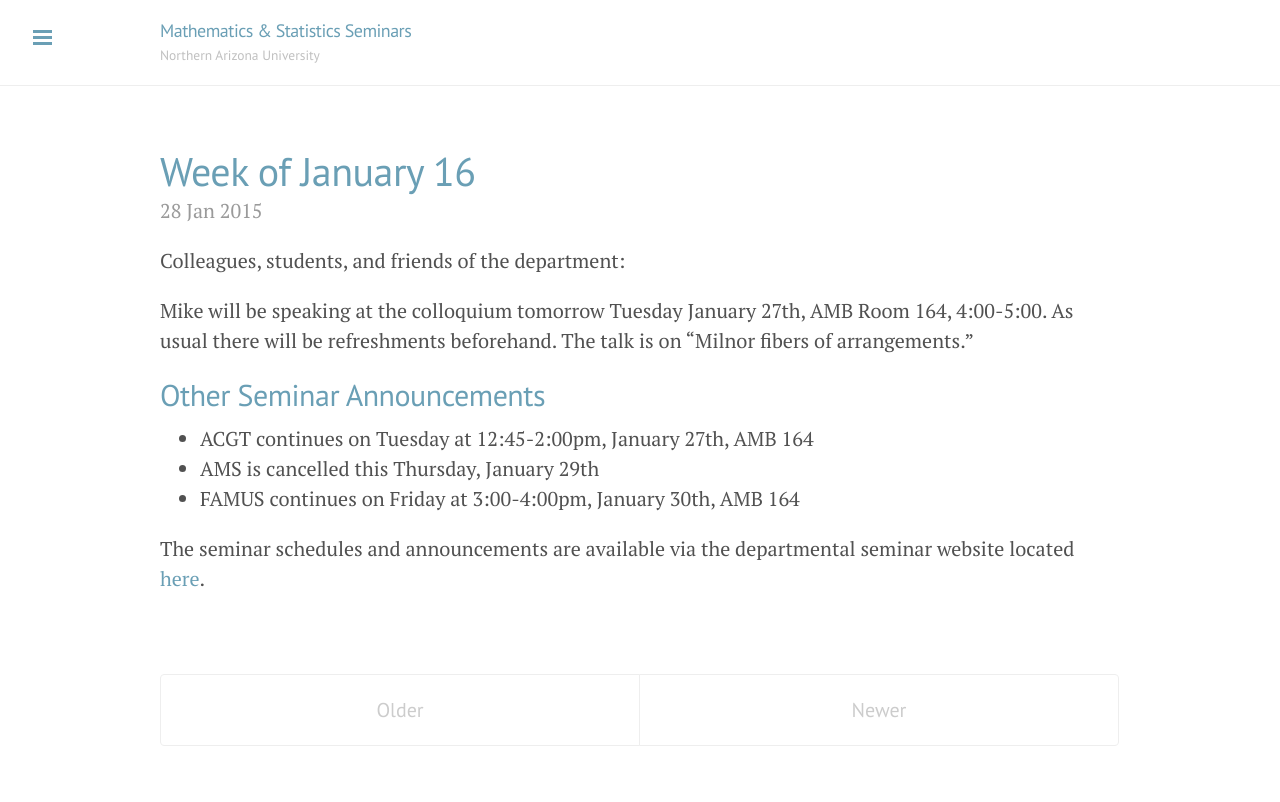
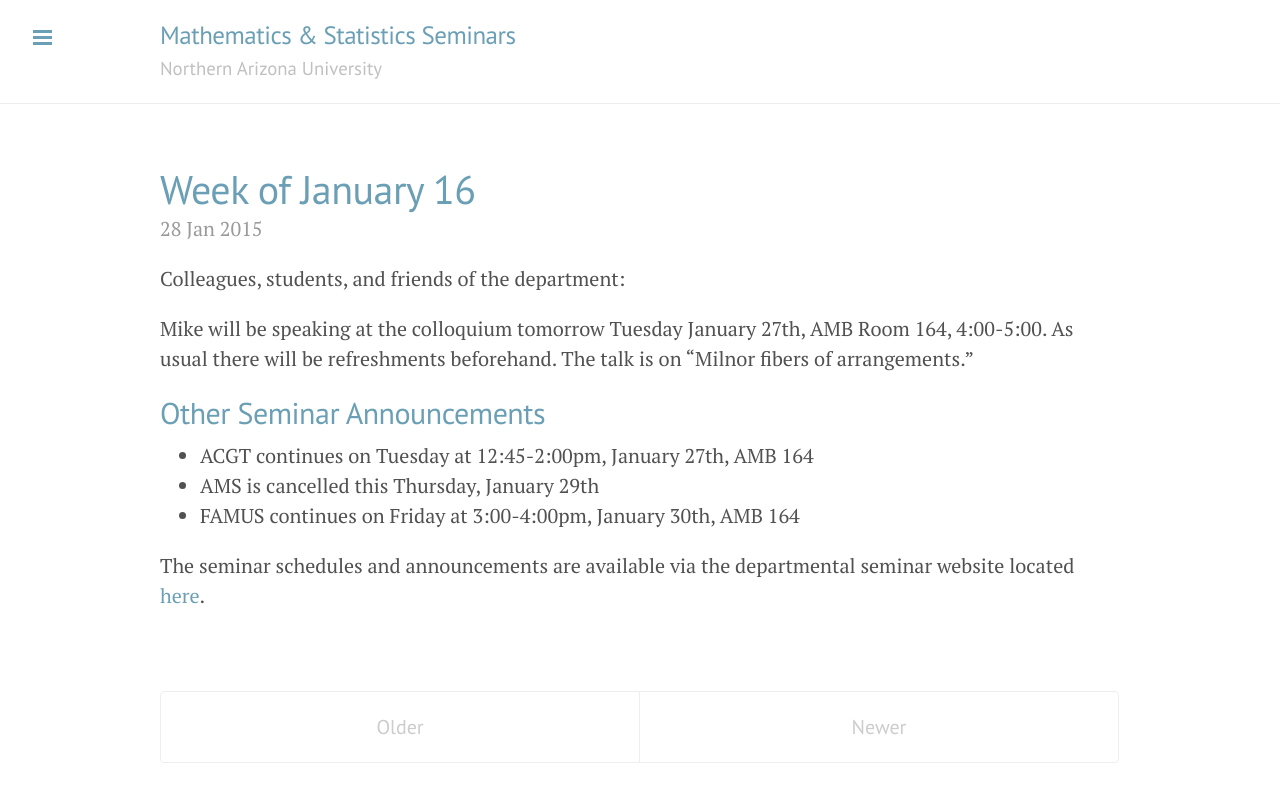
Before and after one commit to NAUMathStat/seminars, a Jekyll site: the page built from index.html, in a window 1280 px wide. Shown: the top 802 px of the page. Built offline with Jekyll 4.4.1, drawn with Linux system fonts in a browser that asks for light colours; Markdown is read by kramdown in place of the engine named in the settings; the list of posts is cut into pages by our own code.

Commit message:
Testing css

```diff
--- a/public/css/lanyon.css
+++ b/public/css/lanyon.css
@@ -100,7 +100,6 @@ h1, h2, h3, h4, h5, h6 {
   border-bottom: 1px solid #eee;
 }
 .masthead-title {
-  font-size: 90%;
   margin-top: 0;
   margin-bottom: 0;
   color: #505050;
@@ -118,6 +117,7 @@ h1, h2, h3, h4, h5, h6 {
 @media (max-width: 48em) {
   .masthead-title {
     text-align: center;
+    font-size: 90%;
   }
   .masthead-title small {
     display: none;
```
